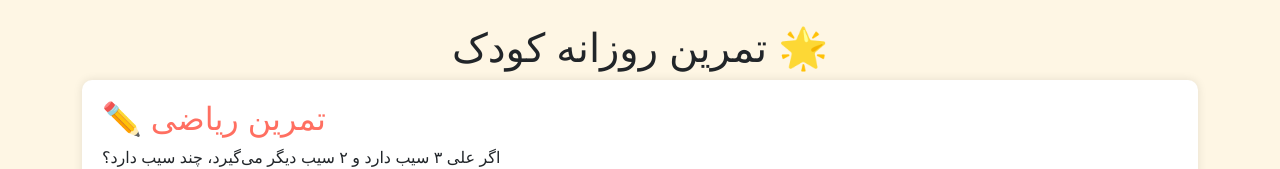
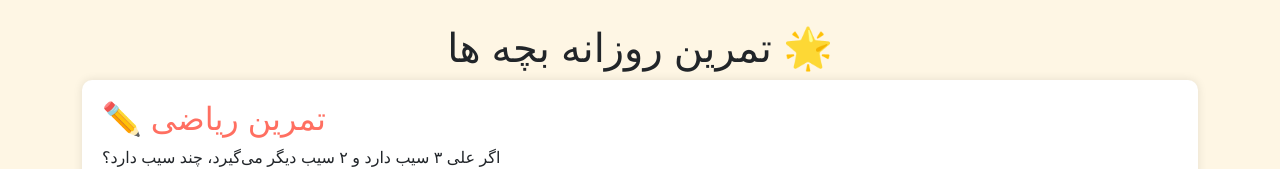
Before and after one commit to hmdmsv/kids-daily-lessons, a plain HTML site: page index.html in a window 1280 px wide. Shown: the top 169 px of the page. Drawn offline with nearby package versions, Linux system fonts and the light colour scheme.

Commit message:
Update index.html

```diff
--- a/index.html
+++ b/index.html
@@ -24,7 +24,7 @@
 </head>
 <body>
   <div class="container mt-4">
-    <h1 class="text-center">تمرین روزانه کودک 🌟</h1>
+    <h1 class="text-center">تمرین روزانه بچه ها 🌟</h1>
 
     <div class="section">
       <h2>✏️ تمرین ریاضی</h2>
```
